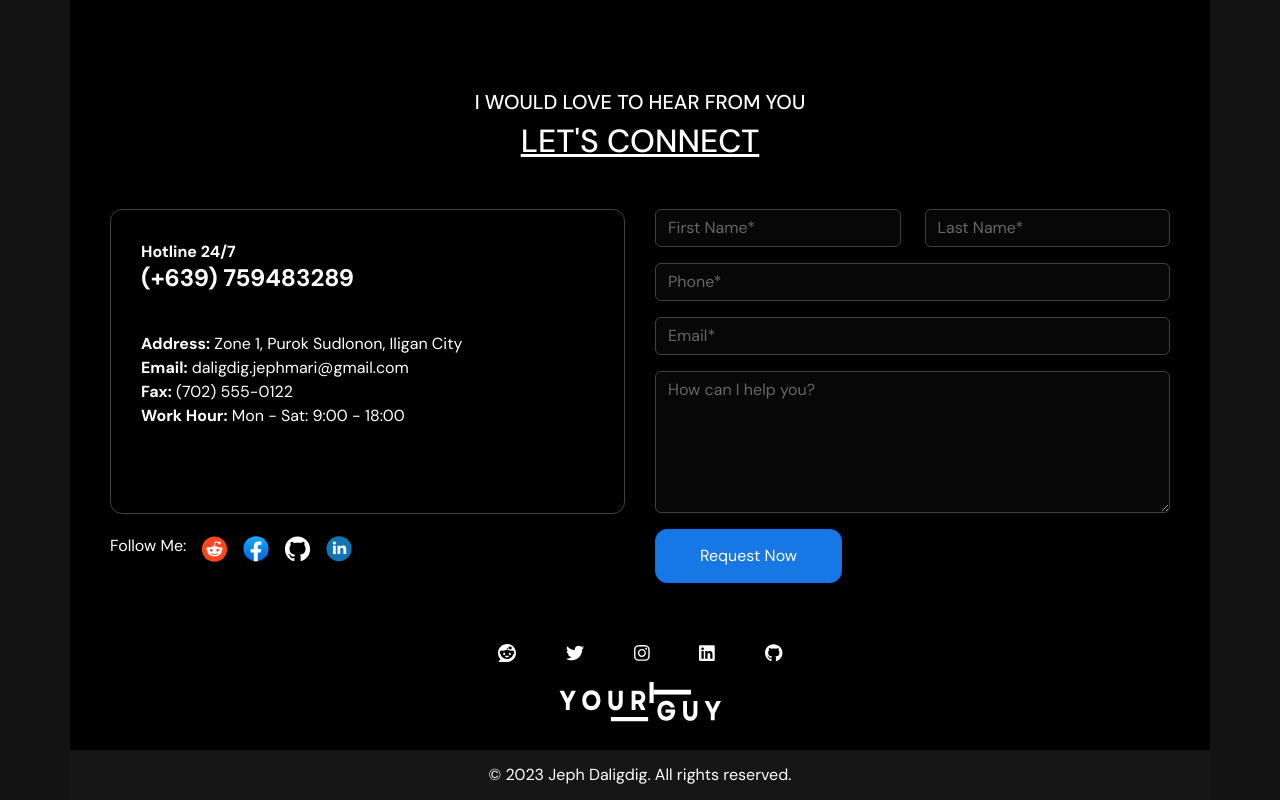
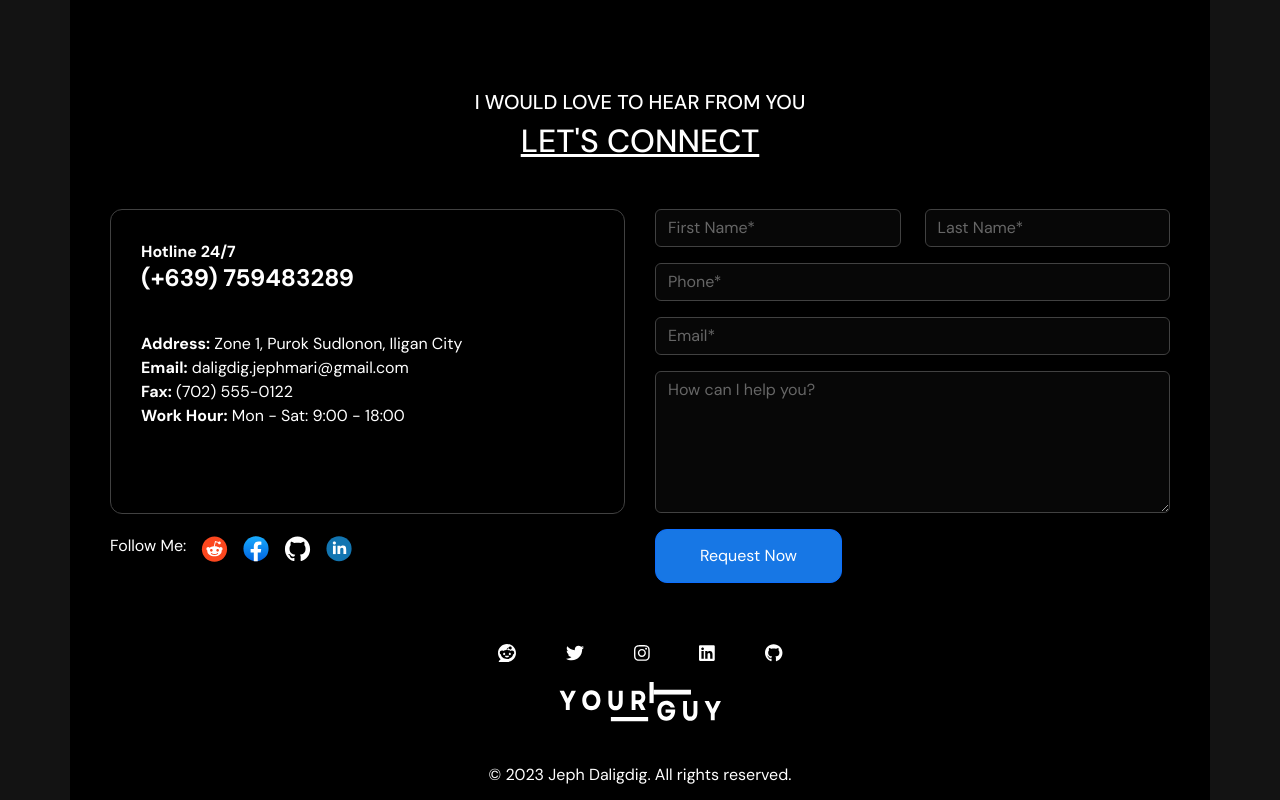
Before and after one commit to greatxrider/my-portfolio, a React (Vite) app in the folder client/: page / in a window 1280 px wide. Shown: the part 8828-9628 px from the top of the page. Built offline with nearby package versions, Linux system fonts and the light colour scheme.

Commit message:
Update styles for footer

```diff
--- a/client/package.json
+++ b/client/package.json
@@ -4,7 +4,7 @@
   "version": "0.0.0",
   "type": "module",
   "scripts": {
-    "dev": "vite",
+    "dev": "vite --host",
     "start": "vite",
     "build": "tsc && vite build",
     "preview": "vite preview",
--- a/client/src/styles/styles.scss
+++ b/client/src/styles/styles.scss
@@ -1938,7 +1938,6 @@ footer {
     .footer-copyright {
         display: flex;
         justify-content: center;
-        background-color: #161616;
 
         p {
             align-content: center;
```
